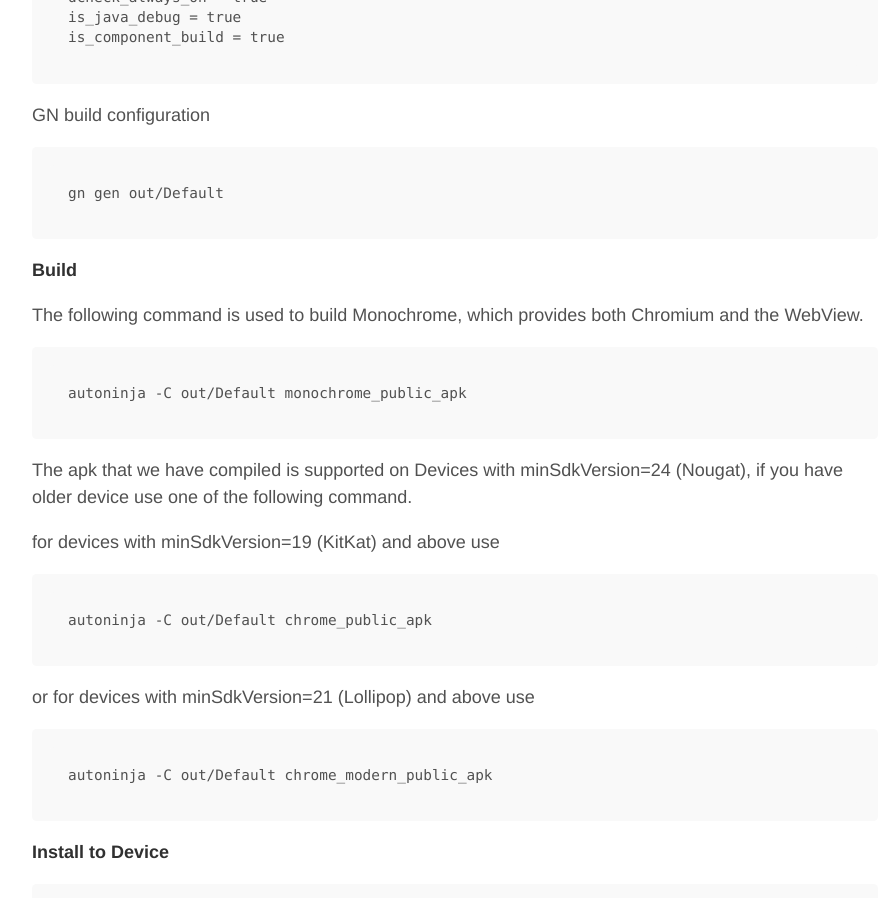
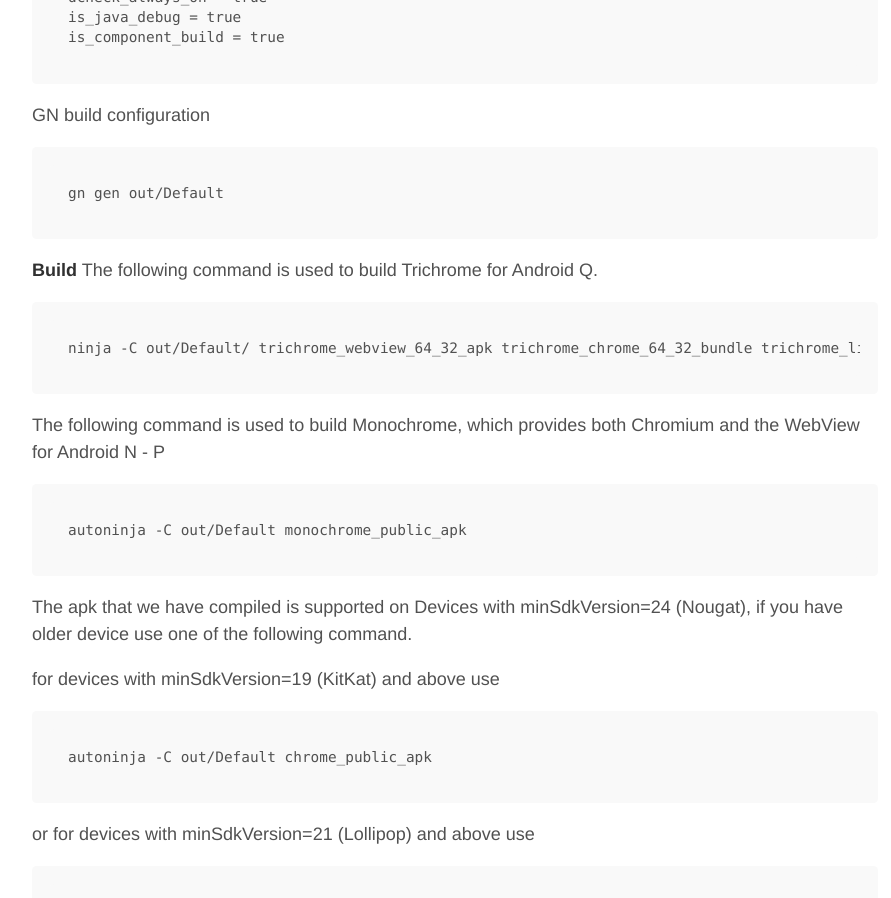
Before and after one commit to ChAndreas/chandreas.github.io, a Jekyll site: the page built from _posts/2019-01-29-build-chromium-android.md, in a window 1280 px wide and 900 px high, scrolled down 1815 px. Shown: the whole window, without its empty margins (185-1076 px from the left). Built offline with Jekyll 4.4.1, drawn with Linux system fonts in a browser that asks for light colours.

Commit message:
Update 2019-01-29-build-chromium-android.md

```diff
--- a/_posts/2019-01-29-build-chromium-android.md
+++ b/_posts/2019-01-29-build-chromium-android.md
@@ -73,8 +73,11 @@
 	gn gen out/Default
 
 **Build**
+The following command is used to build Trichrome for Android Q.
 
-The following command is used to build Monochrome, which provides both Chromium and the WebView.
+	ninja -C out/Default/ trichrome_webview_64_32_apk trichrome_chrome_64_32_bundle trichrome_library_64_32_apk
+
+The following command is used to build Monochrome, which provides both Chromium and the WebView for Android N - P
 
 	autoninja -C out/Default monochrome_public_apk
 
```
